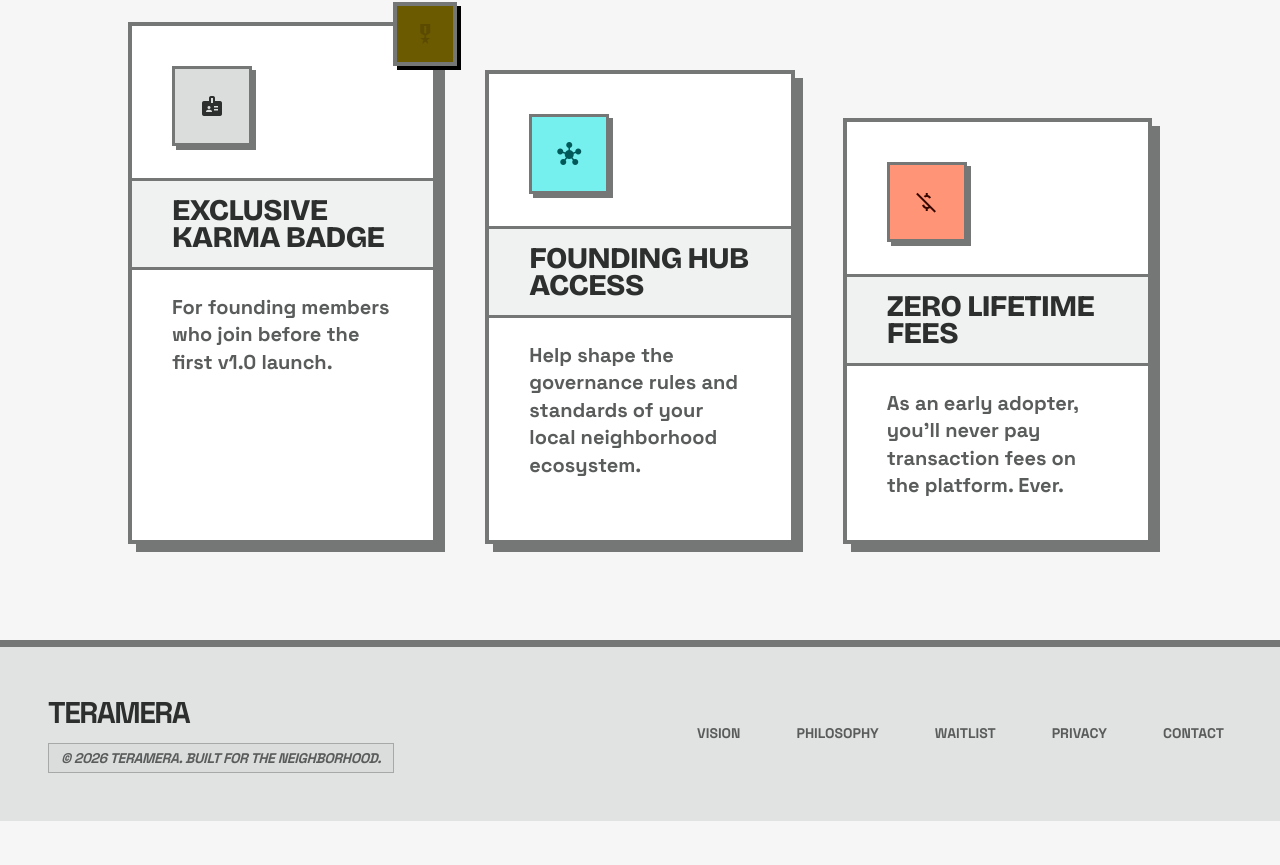
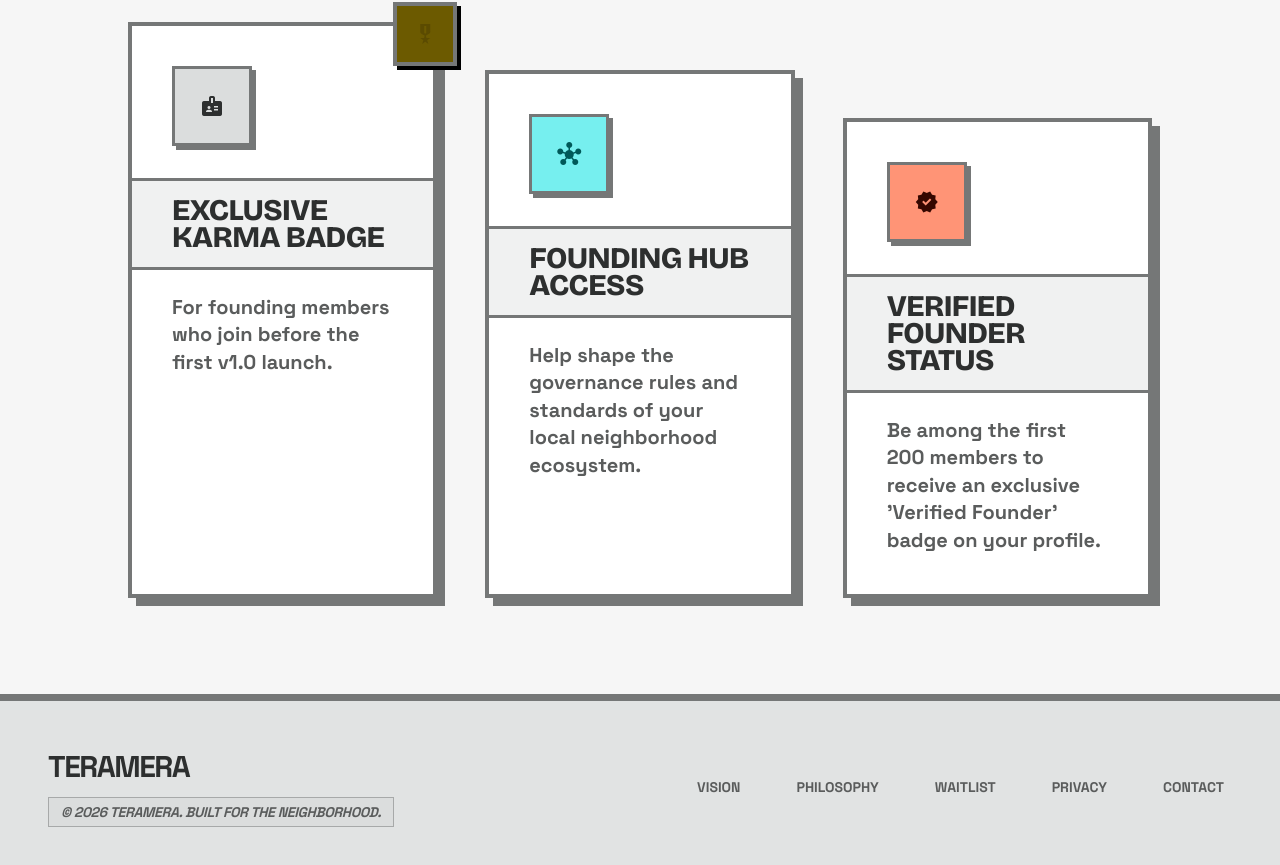
Before and after one commit to Pluviophile2607/tera-mera, a React (Vite) app: page /waitlist in a window 1280 px wide. Shown: the part 1311-2176 px from the top of the page. Before the commit the page ends 2132 px from the top, so only its background shows below. Built offline with nearby package versions, Linux system fonts and the light colour scheme; no server answers.

Commit message:
feat: implement React Waitlist component and update feature cards with Verified Founder status

```diff
--- a/src/Waitlist.jsx
+++ b/src/Waitlist.jsx
@@ -93,12 +93,12 @@ const FeaturesGrid = () => (
 
         <div className="bg-surface-container-lowest border-[4px] border-outline-custom p-10 shadow-[8px_8px_0px_0px_#757777] relative group hover:-translate-y-3 hover:-translate-x-3 hover:shadow-[16px_16px_0px_0px_#757777] transition-all duration-300 lg:mt-24">
           <div className="bg-tertiary-fixed w-20 h-20 border-[3px] border-outline-custom flex items-center justify-center mb-8 shadow-[4px_4px_0px_0px_#757777]">
-            <span className="material-symbols-outlined text-5xl text-on-tertiary-fixed" style={{ fontVariationSettings: "'FILL' 1" }}>money_off</span>
+            <span className="material-symbols-outlined text-5xl text-on-tertiary-fixed" style={{ fontVariationSettings: "'FILL' 1" }}>verified</span>
           </div>
           <div className="bg-surface-container-low border-y-[3px] border-outline-custom py-4 mb-6 -mx-10 px-10">
-            <h3 className="font-headline text-3xl font-black uppercase leading-[0.9] text-on-surface">Zero Lifetime Fees</h3>
+            <h3 className="font-headline text-3xl font-black uppercase leading-[0.9] text-on-surface">Verified Founder Status</h3>
           </div>
-          <p className="font-body font-bold text-on-surface-variant text-xl leading-snug">As an early adopter, you'll never pay transaction fees on the platform. Ever.</p>
+          <p className="font-body font-bold text-on-surface-variant text-xl leading-snug">Be among the first 200 members to receive an exclusive 'Verified Founder' badge on your profile.</p>
         </div>
       </div>
     </div>
--- a/waitlist_page.html
+++ b/waitlist_page.html
@@ -168,11 +168,11 @@
 <!-- Feature Card 3 -->
 <div class="bg-surface-container-lowest border-4 border-outline p-8 flex flex-col gap-6 brutalist-shadow-hover transition-all">
 <div class="w-16 h-16 bg-tertiary-container flex items-center justify-center border-4 border-outline rotate-6">
-<span class="material-symbols-outlined text-4xl font-bold" data-icon="receipt_long">receipt_long</span>
+<span class="material-symbols-outlined text-4xl font-bold" data-icon="verified">verified</span>
 </div>
 <div>
-<h3 class="font-headline text-2xl font-black uppercase mb-3">Zero Lifetime Fees</h3>
-<p class="text-lg text-on-surface-variant leading-tight">Waitlist members get a "Forever Free" tier. No matter how much we grow, your access remains unlocked.</p>
+<h3 class="font-headline text-2xl font-black uppercase mb-3">Verified Founder Status</h3>
+<p class="text-lg text-on-surface-variant leading-tight">First 200 members get an exclusive 'Verified Founder' status. Your signal of trust in the neighborhood.</p>
 </div>
 </div>
 </div>
--- a/waitlist_redesign.html
+++ b/waitlist_redesign.html
@@ -186,12 +186,12 @@
 <!-- Card 3 -->
 <div class="bg-surface-container-lowest border-[3px] border-outline p-8 shadow-[6px_6px_0px_0px_theme(colors.outline)] relative group hover:-translate-y-2 hover:-translate-x-2 hover:shadow-[12px_12px_0px_0px_theme(colors.outline)] transition-all duration-300 md:mt-16">
 <div class="bg-tertiary-fixed w-16 h-16 border-[2px] border-outline flex items-center justify-center mb-6">
-<span class="material-symbols-outlined text-4xl text-on-tertiary-fixed" style="font-variation-settings: 'FILL' 1;">money_off</span>
+<span class="material-symbols-outlined text-4xl text-on-tertiary-fixed" style="font-variation-settings: 'FILL' 1;">verified</span>
 </div>
 <div class="bg-surface-container-low border-y-[2px] border-outline py-3 mb-4 -mx-8 px-8">
-<h3 class="font-display text-2xl font-black uppercase leading-tight text-on-surface">Zero Lifetime Fees</h3>
+<h3 class="font-display text-2xl font-black uppercase leading-tight text-on-surface">Verified Founder Status</h3>
 </div>
-<p class="font-body font-bold text-on-surface-variant text-lg">For early adopters.</p>
+<p class="font-body font-bold text-on-surface-variant text-lg">Exclusive badge for the first 200 members.</p>
 </div>
 </div>
 </div>
```
